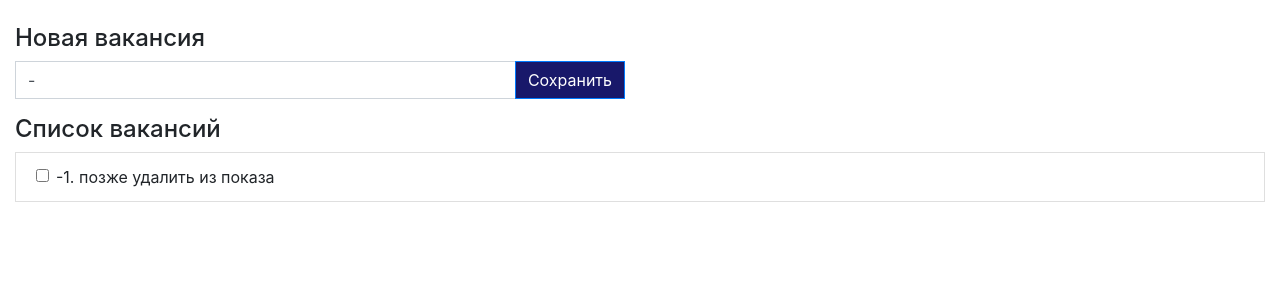
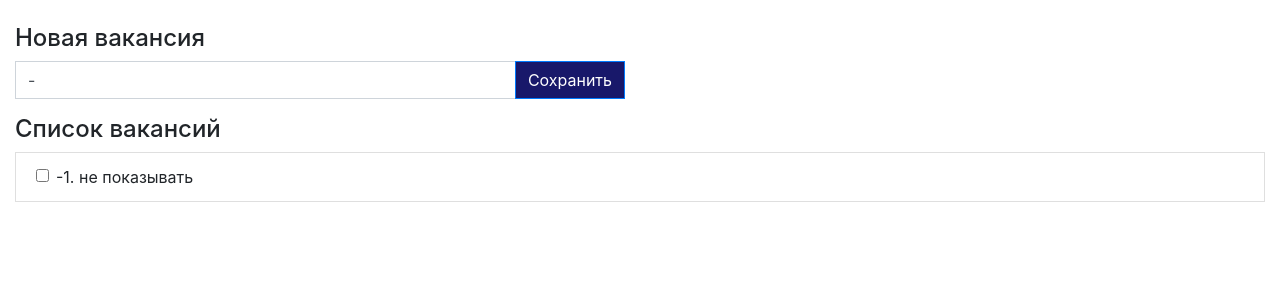
Before and after one commit to cherepakhin/vacancy_front, a React (Create React App) app: page / in a window 1280 px wide. Shown: the top 300 px of the page. Built offline with nearby package versions, Linux system fonts and the light colour scheme.

Commit message:
For body col-10. For button col-1

```diff
--- a/src/components/Vacancy.js
+++ b/src/components/Vacancy.js
@@ -28,17 +28,15 @@ const Vacancy = ({ vacancy }) => {
     setVisibleMoreDlg(false);
   }
 
-  const openDeleteConfirmDlg = (vacancy) => {
-    if(vacancy.id === -1) {
-        console.log("vacancy.id === -1");
-        //TODO: show -1 not deleted
+  const openDeleteConfirmDlg = (vacancyId) => {
+    console.log("openDeleteConfirmDlg vacancyId=", vacancyId);
+    if(vacancyId === -1) {
+        console.log("try delete vacancy.id === -1");
         setVisibleVacancy0NotDeleteDlg(true);
         return
     }
-    console.log("before handleDeleteConfirmDlg visibleDeleteConfirmDlg:" );
     console.log(visibleDeleteConfirmDlg);
     console.log("before handleDeleteConfirmDlg task:");
-    console.log(vacancy);
     // в state устанавливается состояние диалога - visible=true через переменную visibleDeleteConfirmDlg.
     // из usestate() через переменную visibleDeleteConfirmDlg  приходит новое состояние,
     // видимость компоненты DeleteConfirmDlg "привязана" к переменной visibleDeleteConfirmDlg
@@ -105,11 +103,12 @@ const Vacancy = ({ vacancy }) => {
         checked={completed}
         onChange={ () => dispatch(createToggleVacancyAction(id)) }
         title="title Form.Check"
+        className="col-10"
       />
-      <div id="idMoreBtn" className="list-group-item-actions" title="Подробнее о вакансии">
+      <div id="idMoreBtn" className="col-1 list-group-item-actions" title="Подробнее о вакансии">
         <span onClick={() => openMoreDlg(id)} tabIndex={0} role="button">Подробнее</span>
       </div>
-      <div id="idDeleteBtn" className="list-group-item-actions" title="Удалить вакансию">
+      <div id="idDeleteBtn" className="col-1 list-group-item-actions" title="Удалить вакансию">
         <span onClick={() => openDeleteConfirmDlg(id)} tabIndex={-1} role="button">Удалить</span>
       </div>
     </ListGroup.Item>
--- a/src/store/reducerVacancy.js
+++ b/src/store/reducerVacancy.js
@@ -1,7 +1,7 @@
 import * as actions from './actionTypes';
 
 let lastId = 0;
-let state0 = [{ id: -1, title: 'позже удалить из показа', completed: false}];
+let state0 = [{ id: -1, title: 'не показывать', completed: false}];
 // Здесь разместить REST API
 
 // reducer возвращает новый state c учетом action
```
